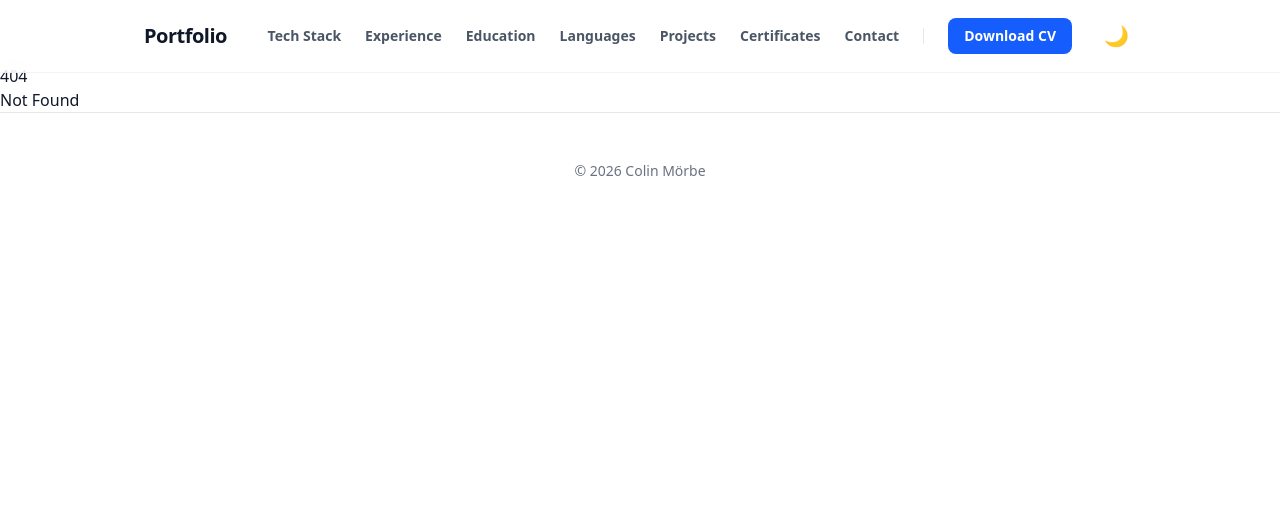
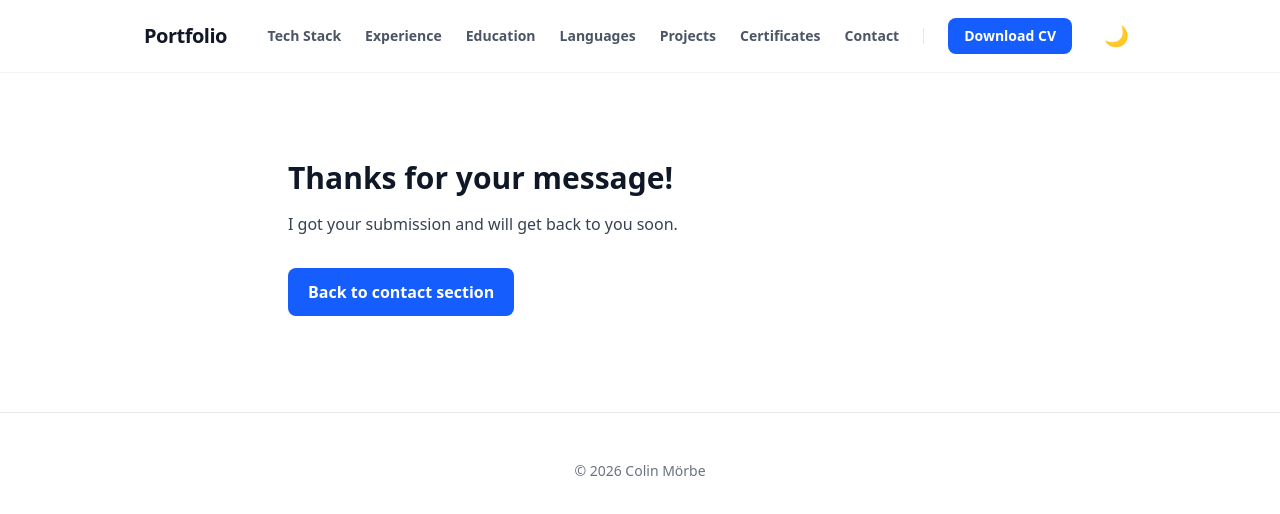
Before and after one commit to Colin23/portfolio, a SvelteKit app: page /contact-success in a window 1280 px wide. Before the commit this address had no page. Shown: the top 514 px of the page. Built offline with nearby package versions, Linux system fonts and the light colour scheme.

Commit message:
feat: Add contact success page and enhance form handling
- Introduced a new `/contact-success` page with a thank-you message for form submissions.
- Updated contact form to redirect to the success page after submission.
- Improved form behavior in dev mode with a submission prevention alert.

```diff
--- a/src/routes/+page.svelte
+++ b/src/routes/+page.svelte
@@ -1,4 +1,5 @@
 <script lang="ts">
+    import { dev } from "$app/environment";
     import ExperienceCard from "$lib/components/ExperienceCard.svelte";
     import CertificateCard from "$lib/components/CertificateCard.svelte";
     import ProjectCard from "$lib/components/ProjectCard.svelte";
@@ -229,9 +230,17 @@
             <form
                 name="contact"
                 method="POST"
+                action="/"
                 data-netlify="true"
+                onsubmit={e => {
+                    if (dev) {
+                        e.preventDefault();
+                        alert("Form submissions are handled by Netlify in deployed environments.");
+                    }
+                }}
                 class="flex flex-col gap-4 rounded-xl border border-gray-100 bg-gray-50/50 p-6 dark:border-slate-800 dark:bg-slate-900/50">
                 <input type="hidden" name="form-name" value="contact" />
+                <input type="hidden" name="next" value="/contact-success/" />
                 <div class="flex flex-col gap-1">
                     <label for="name" class="text-sm font-medium">Name</label>
                     <input
--- /dev/null
+++ b/src/routes/contact-success/+page.svelte
@@ -0,0 +1,13 @@
+<svelte:head>
+    <title>Message Sent | Colin Mörbe</title>
+</svelte:head>
+
+<div class="mx-auto max-w-3xl px-4 py-24 md:px-8">
+    <h1 class="text-3xl font-bold text-gray-900 dark:text-zinc-100">Thanks for your message!</h1>
+    <p class="mt-4 text-gray-700 dark:text-zinc-300">I got your submission and will get back to you soon.</p>
+    <a
+        href="/#contact"
+        class="mt-8 inline-block rounded-lg bg-blue-600 px-5 py-3 font-semibold text-white transition-colors hover:bg-blue-700">
+        Back to contact section
+    </a>
+</div>
```
